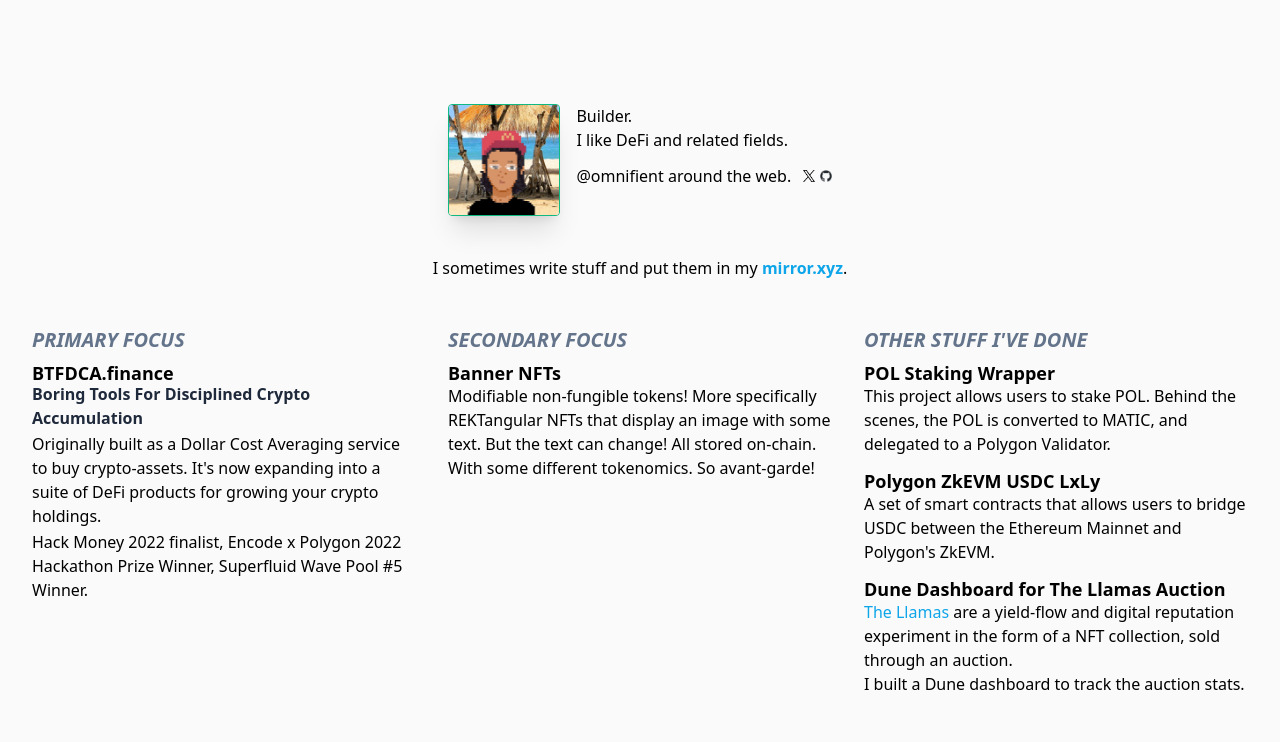
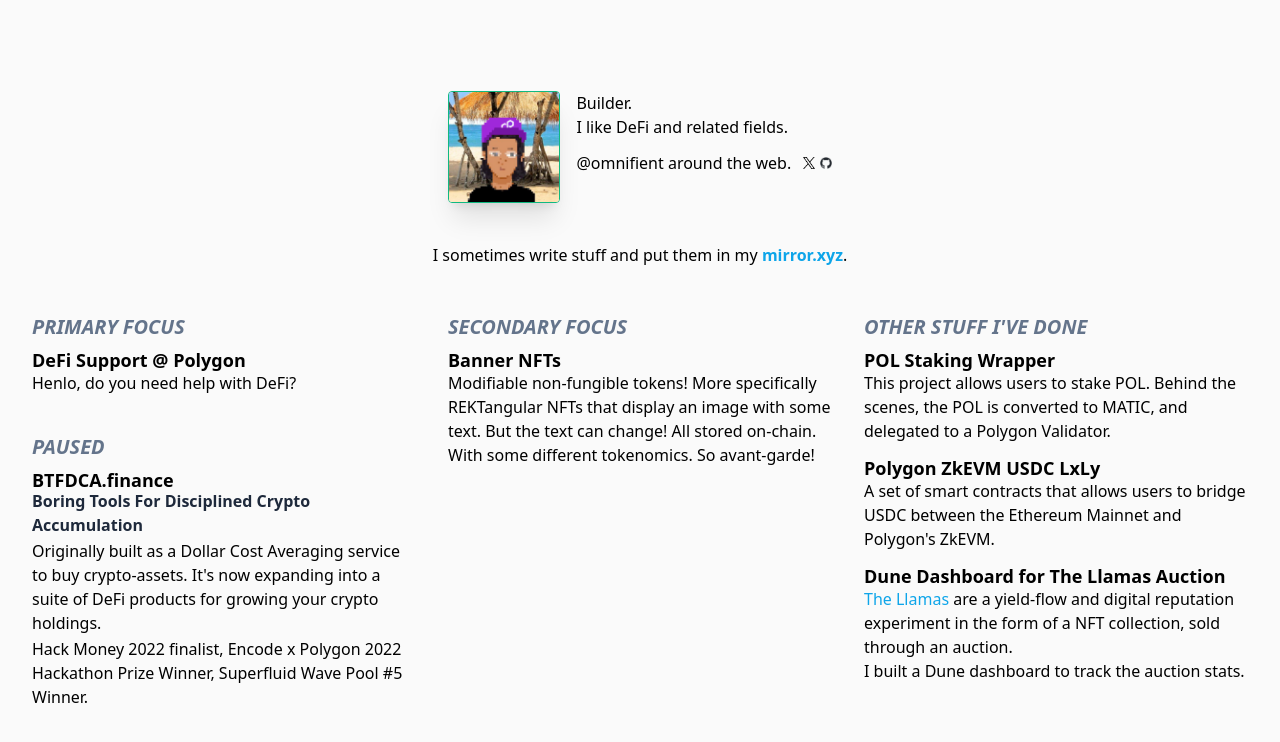
Before and after one commit to omnifient/omnifient.github.io, a plain HTML site: page index.html in a window 1280 px wide. Drawn offline with nearby package versions, Linux system fonts and the light colour scheme.

Commit message:
defi update

```diff
--- a/index.html
+++ b/index.html
@@ -10,7 +10,7 @@
   <body class="flex p-8 bg-zinc-50 min-h-screen">
     <div class="m-auto">
       <div class="flex flex-row gap-4 place-content-center">
-        <img class="w-28 border rounded border-emerald-500 shadow-xl" src="omnifient.jpg" />
+        <img class="w-28 border rounded border-emerald-500 shadow-xl" src="omnifient-polygon.jpg" />
         <div>
           <p>Builder.</p>
           <p>I like DeFi and related fields.</p>
@@ -39,6 +39,19 @@
       <div class="flex flex-row gap-8">
         <div class="container">
           <h2 class="font-bold italic text-xl text-slate-500 uppercase leading-10">Primary Focus</h2>
+
+          <div class="mt-1">
+            <h4 class="text-lg font-semibold leading-none">
+              <div>DeFi Support @ Polygon</div>
+            </h4>
+
+            <p class="mt-0.5">
+              Henlo, do you need help with DeFi?
+            </p>
+          </div>
+
+
+          <h2 class="font-bold italic text-xl text-slate-500 uppercase leading-10 mt-8">PAUSED</h2>
 
           <div class="mt-1">
             <h4 class="text-lg font-semibold leading-none">
```
Also changed, not shown: omnifient-polygon.jpg (added), 1 other file.
